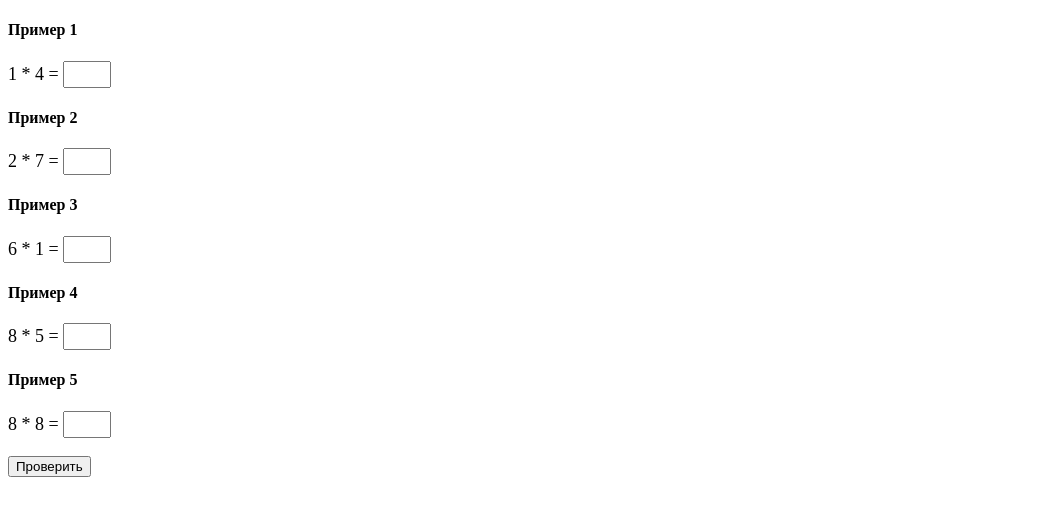
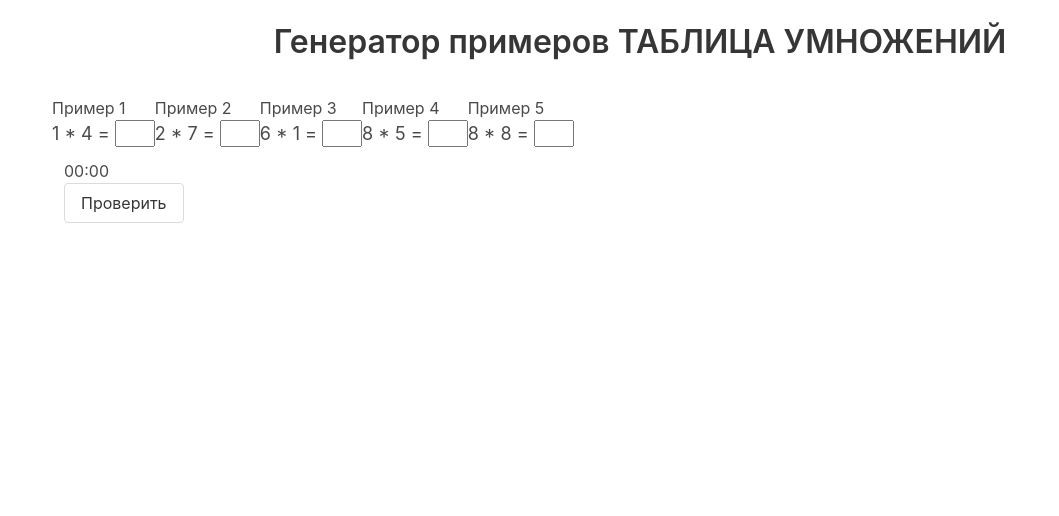
Before and after one commit to smartblog/js, a plain HTML site: page index.html in a window 1280 px wide. Shown: the whole page, without its empty margins (0-1059 px from the left). Drawn offline with nearby package versions, Linux system fonts and the light colour scheme.

Commit message:
new design

```diff
--- a/index.html
+++ b/index.html
@@ -1,9 +1,17 @@
 <!DOCTYPE html>
 <head>
+  <link rel="stylesheet" href="https://cdn.jsdelivr.net/npm/bulma@0.8.0/css/bulma.min.css">
   <style>
     input {
       width: 40px;
       font-size: 18px;
+    }
+
+    input::-webkit-outer-spin-button,
+    input::-webkit-inner-spin-button {
+    /* display: none; <- Crashes Chrome on hover */
+    -webkit-appearance: none;
+    margin: 0; /* <-- Apparently some margin are still there even though it's hidden */
     }
 
     p {
@@ -21,11 +29,22 @@
 </head>
 
 <body>
-  <div id="main">
+  <div class="container">
+    <div class="container has-text-centered">
+      <br>
+      <h1 class="title">Генератор примеров ТАБЛИЦА УМНОЖЕНИЙ</h1>
+      <br>
+    </div>
+    <div id="main" class="columns is-multiline">
 
+    </div>
+    <!-- <button onClick="generatePrimers(5)">Добавить 5 примеров</button> -->
+    <div>
+      <label id="minutes">00</label>:<label id="seconds">00</label>
+    </div>
+    <button class="button" onClick="checkPrimers()">Проверить</button>
+    <div id="results"></div>
   </div>
-  <!-- <button onClick="generatePrimers(5)">Добавить 5 примеров</button> -->
-  <button onClick="checkPrimers()">Проверить</button>
 </body>
 
 
```
